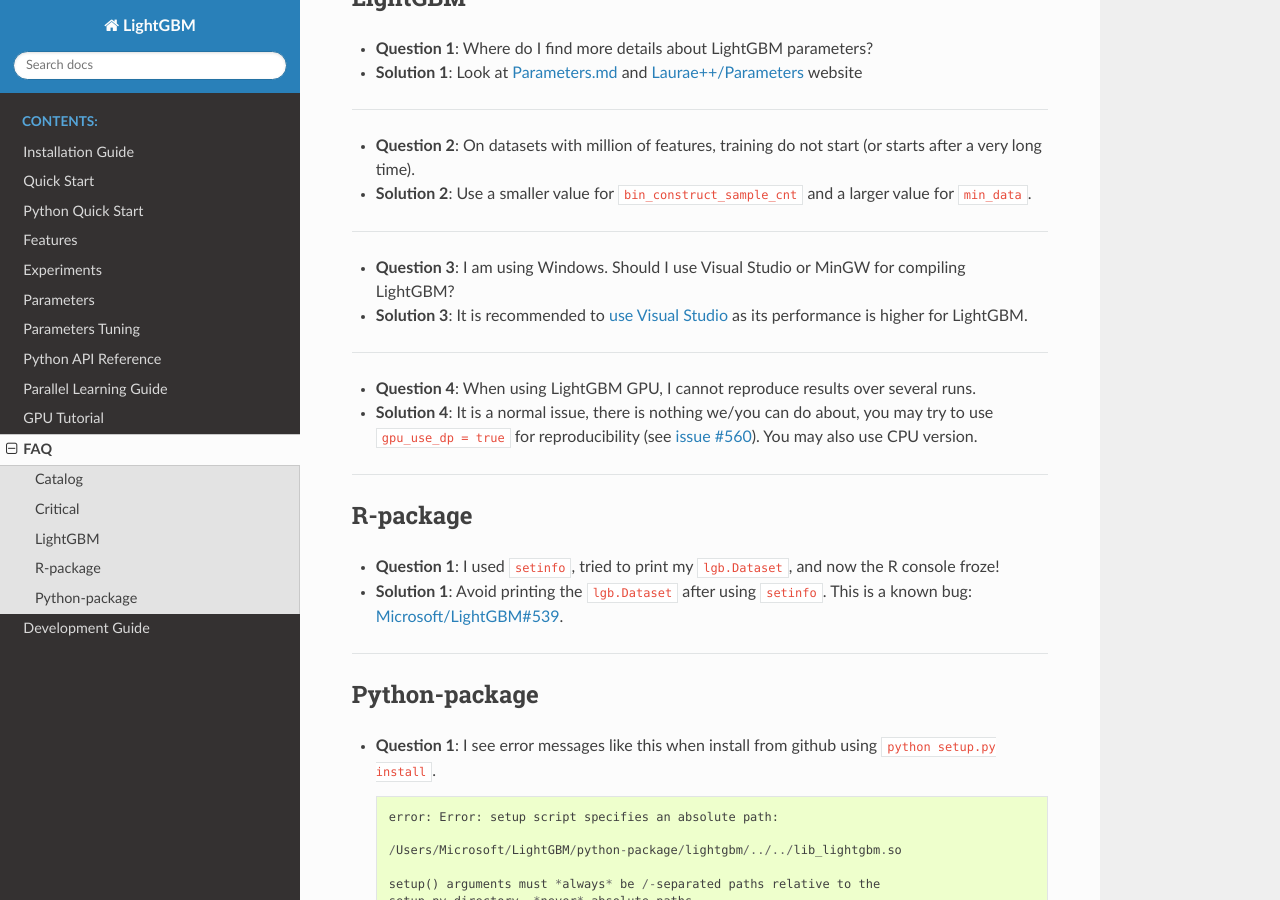
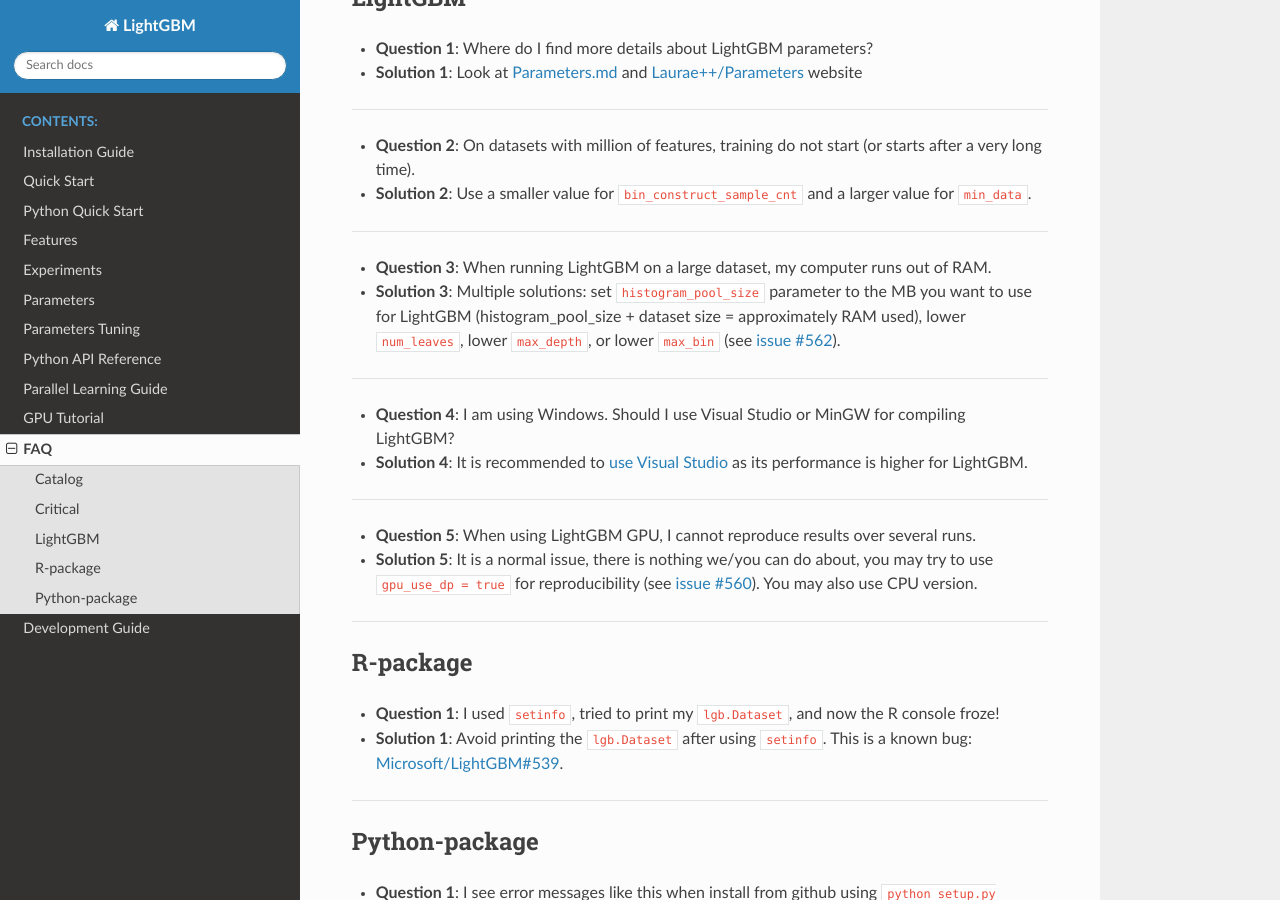
Before and after one commit to microsoft/LightGBM, a Sphinx documentation site: the page built from docs/FAQ.md, in a window 1280 px wide and 900 px high, scrolled down 1085 px. Built offline with Sphinx 7.4.7 and the Read the Docs theme 2.0.0, drawn with Linux system fonts in a browser that asks for light colours.

Commit message:
Fix Microsoft/LightGBM#562

```diff
--- a/docs/FAQ.md
+++ b/docs/FAQ.md
@@ -50,15 +50,21 @@
 
 ---
 
-- **Question 3**: I am using Windows. Should I use Visual Studio or MinGW for compiling LightGBM?
+- **Question 3**: When running LightGBM on a large dataset, my computer runs out of RAM.
 
-- **Solution 3**: It is recommended to [use Visual Studio](https://github.com/Microsoft/LightGBM/issues/542) as its performance is higher for LightGBM.
+- **Solution 3**: Multiple solutions: set `histogram_pool_size` parameter to the MB you want to use for LightGBM (histogram_pool_size + dataset size = approximately RAM used), lower `num_leaves`, lower `max_depth`, or lower `max_bin` (see [issue #562](https://github.com/Microsoft/LightGBM/issues/562)).
 
 ---
 
-- **Question 4**: When using LightGBM GPU, I cannot reproduce results over several runs.
+- **Question 4**: I am using Windows. Should I use Visual Studio or MinGW for compiling LightGBM?
 
-- **Solution 4**: It is a normal issue, there is nothing we/you can do about, you may try to use `gpu_use_dp = true` for reproducibility (see [issue #560](https://github.com/Microsoft/LightGBM/pull/560#issuecomment-304561654)). You may also use CPU version.
+- **Solution 4**: It is recommended to [use Visual Studio](https://github.com/Microsoft/LightGBM/issues/542) as its performance is higher for LightGBM.
+
+---
+
+- **Question 5**: When using LightGBM GPU, I cannot reproduce results over several runs.
+
+- **Solution 5**: It is a normal issue, there is nothing we/you can do about, you may try to use `gpu_use_dp = true` for reproducibility (see [issue #560](https://github.com/Microsoft/LightGBM/pull/560#issuecomment-304561654)). You may also use CPU version.
 
 ---
 
```
